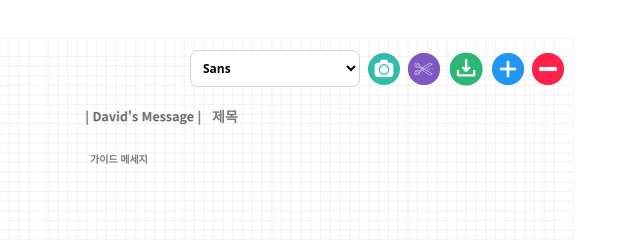
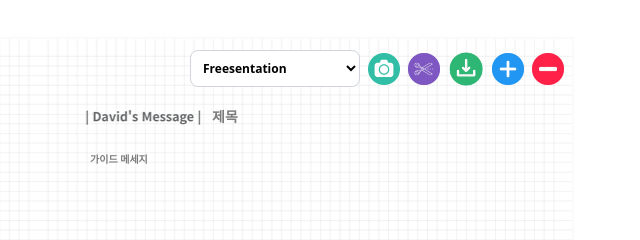
Before and after one commit to SeongYunHong/daily_bread, a website: page index.html in a window 1280 px wide. Shown: the top 240 px of the page, 602-1242 px from the left. Drawn offline with nearby package versions, Linux system fonts and the light colour scheme; a web font is replaced by a local one.

Commit message:
폰트 디폴트 값 수정

```diff
--- a/index.html
+++ b/index.html
@@ -63,11 +63,11 @@
                 <div class="btn-group flex flex-row gap-2 items-center relative w-[40rem] top-[50px] left-[680px] z-40">
                     <select id="fontSelect" class="ml-2 px-2 py-2 border border-gray-300 rounded-lg text-xs bg-white">
                         <option value="font-nanum" class="font-nanum">나눔고딕</option>
-                        <option value="font-sans" class="font-sans" selected>Sans</option>
+                        <option value="font-sans" class="font-sans">Sans</option>
                         <option value="font-serif" class="font-serif">Serif</option>
                         <option value="font-mono" class="font-mono">Mono</option>
                         <option value="font-montserrat" class="font-montserrat">Montserrat</option>
-                        <option value="font-freesentation" class="font-freesentation">Freesentation</option>
+                        <option value="font-freesentation" class="font-freesentation" selected>Freesentation</option>
                         <option value="font-noto-sans" class="font-noto-sans">Noto Sans KR</option>
                         <option value="font-noto-serif" class="font-noto-serif">Noto Serif KR</option>
                         <option value="font-black-han" class="font-black-han">Black Han Sans</option>
```
